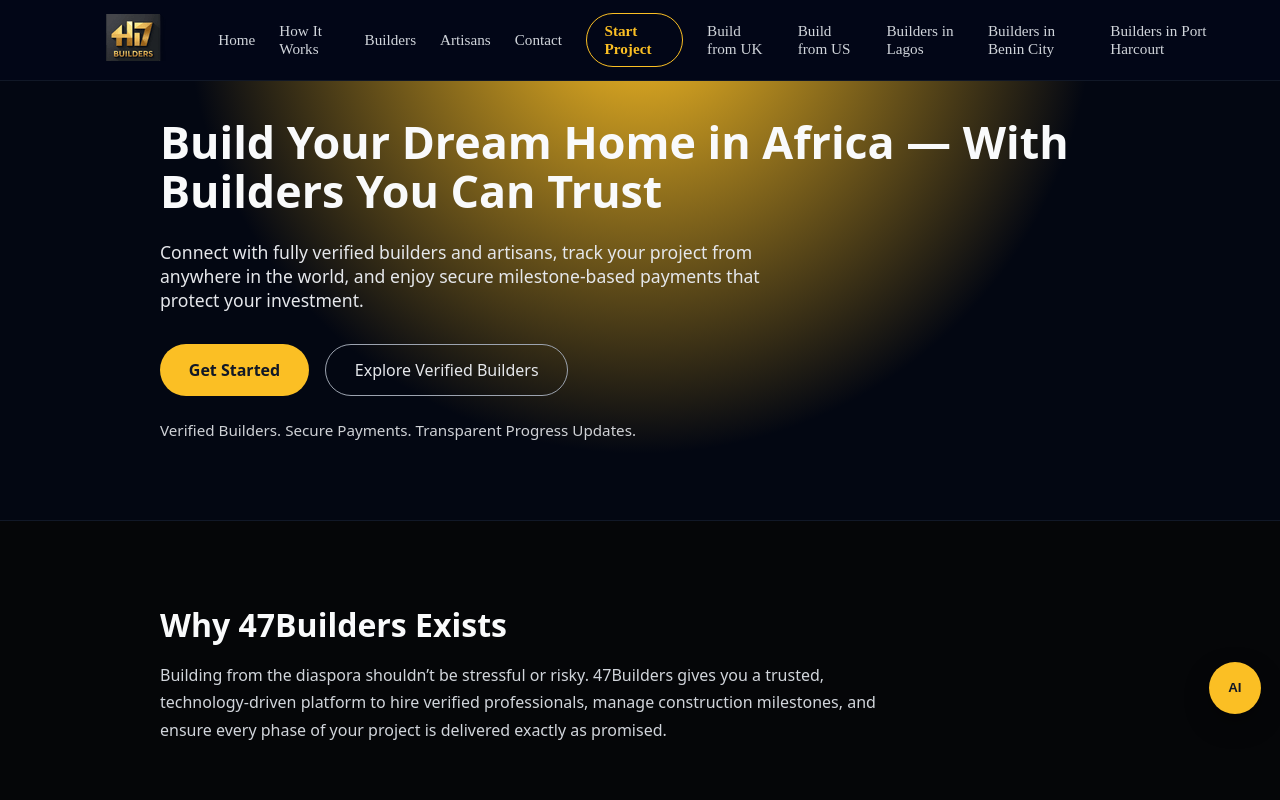
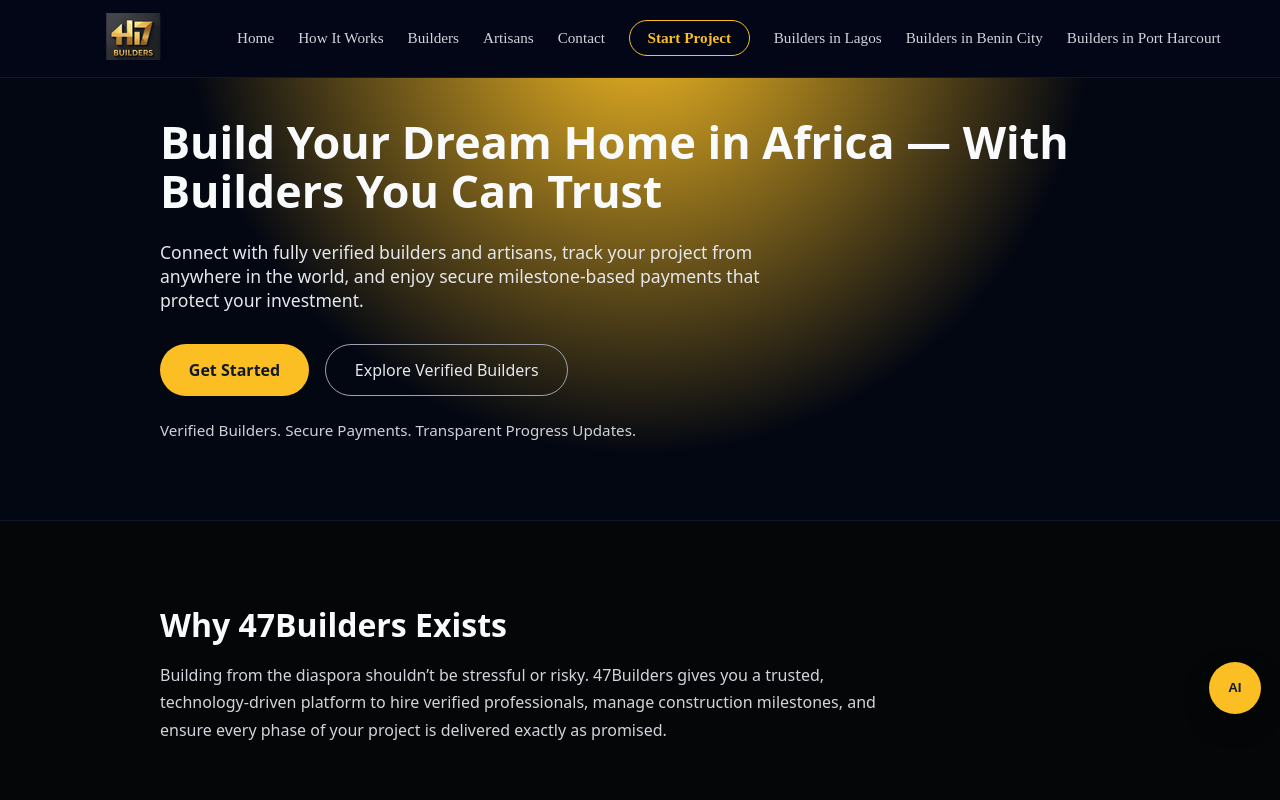
Before and after one commit to avalstech/production47builders, a plain HTML site: page index.html in a window 1280 px wide. Shown: the top 800 px of the page. Drawn offline with Linux system fonts and the light colour scheme.

Commit message:
Restore index.html with original content

```diff
--- a/index.html
+++ b/index.html
@@ -27,8 +27,6 @@
         <a href="artisans.html">Artisans</a>
         <a href="#contact">Contact</a>
         <a href="ucphindex.html" class="nav-cta">Start Project</a>
-		<a href="build-nigeria-from-uk.html">Build from UK</a>
-		<a href="build-nigeria-from-us.html">Build from US</a>
 		<a href="builders-lagos.html">Builders in Lagos</a>
 		<a href="builders-benin-city.html">Builders in Benin City</a>
 		<a href="builders-port-harcourt.html">Builders in Port Harcourt</a>
```
